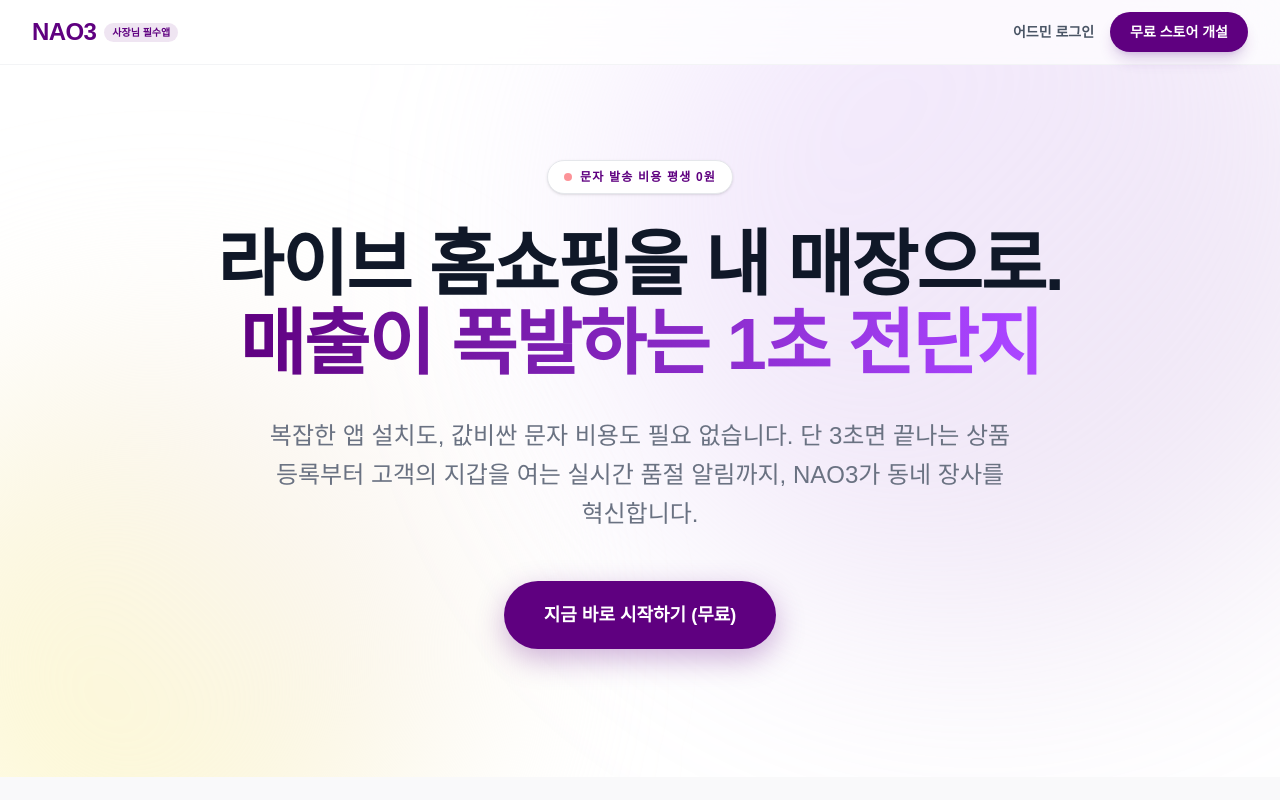
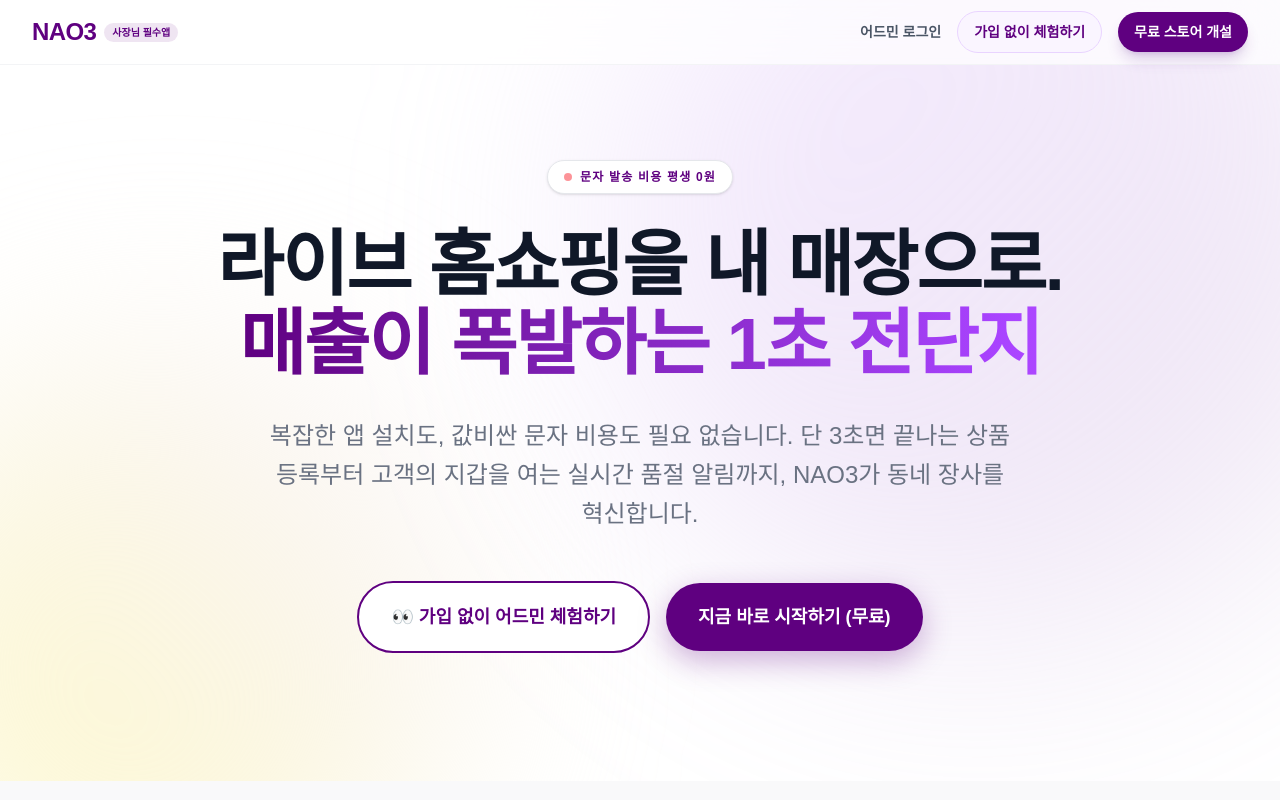
Before and after one commit to hannune-s/nao3, a Next.js app: page / in a window 1280 px wide. Shown: the top 800 px of the page. Built offline with nearby package versions, Linux system fonts and the light colour scheme.

Commit message:
feat: actually add demo buttons to landing page UI

```diff
--- a/src/app/page.tsx
+++ b/src/app/page.tsx
@@ -15,7 +15,10 @@ export default function LandingPage() {
             <Link href="/login" className="text-sm font-semibold text-gray-600 hover:text-[#5F0080] transition-colors">
               어드민 로그인
             </Link>
-            <Link href="/register" className="text-sm font-bold text-white bg-[#5F0080] hover:bg-purple-900 px-5 py-2.5 rounded-full shadow-lg shadow-purple-900/20 transition-all hover:scale-105">
+            <DemoButton className="text-sm font-bold text-[#5F0080] bg-purple-50 hover:bg-purple-100 border border-purple-200 px-4 py-2.5 rounded-full transition-all">
+              가입 없이 체험하기
+            </DemoButton>
+            <Link href="/register" className="text-sm font-bold text-white bg-[#5F0080] hover:bg-purple-900 px-4 py-2.5 rounded-full shadow-lg shadow-purple-900/20 transition-all hover:scale-105">
               무료 스토어 개설
             </Link>
           </div>
@@ -42,7 +45,10 @@ export default function LandingPage() {
             복잡한 앱 설치도, 값비싼 문자 비용도 필요 없습니다. 단 3초면 끝나는 상품 등록부터 고객의 지갑을 여는 실시간 품절 알림까지, NAO3가 동네 장사를 혁신합니다.
           </p>
           <div className="flex flex-col sm:flex-row items-center justify-center gap-4 w-full sm:w-auto animate-fade-in-up" style={{ animationDelay: '0.3s' }}>
-            <Link href="/register" className="w-full sm:w-auto px-10 py-5 rounded-full bg-[#5F0080] text-white font-black text-lg hover:scale-105 transition-transform shadow-[0_10px_30px_rgba(95,0,128,0.3)]">
+            <DemoButton className="w-full sm:w-auto px-8 py-5 rounded-full bg-white text-[#5F0080] border-2 border-[#5F0080] font-black text-lg hover:bg-purple-50 hover:scale-105 transition-transform">
+              👀 가입 없이 어드민 체험하기
+            </DemoButton>
+            <Link href="/register" className="w-full sm:w-auto px-8 py-5 rounded-full bg-[#5F0080] text-white font-black text-lg hover:scale-105 transition-transform shadow-[0_10px_30px_rgba(95,0,128,0.3)]">
               지금 바로 시작하기 (무료)
             </Link>
           </div>
```
